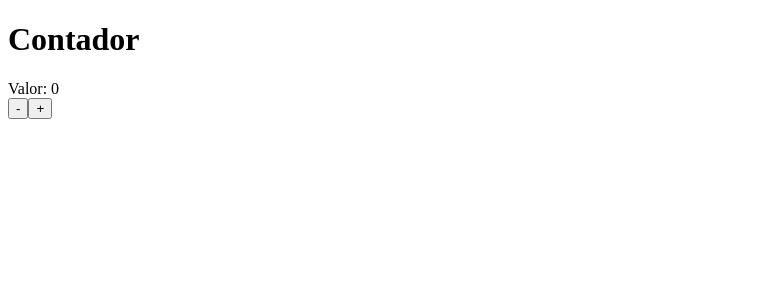
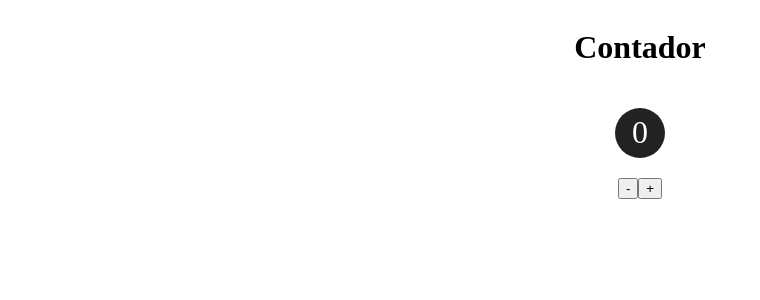
Before and after one commit to matheusrotta7/im-still-learning-react, a Next.js app: page /state/counter in a window 1280 px wide. Shown: the top 300 px of the page, without its empty margins (0-760 px from the left). Built offline with nearby package versions, Linux system fonts and the light colour scheme.

Commit message:
add component to show that if it has props that have state and they change, the component rerenders

```diff
--- /dev/null
+++ b/components/CounterDisplay.jsx
@@ -0,0 +1,18 @@
+export default function CounterDisplay(props) {
+    return (
+        <div style={{
+            height: "50px",
+            width: "50px",
+            borderRadius: "25px",
+            backgroundColor: "#222",
+            color: "#fff",
+            justifyContent: "center",
+            display: "flex",
+            alignItems: "center",
+            fontSize: "2rem",
+            margin: "20px"
+        }}>
+            {props.counter}
+        </div>
+    )
+}
--- a/pages/state/counter.jsx
+++ b/pages/state/counter.jsx
@@ -1,4 +1,5 @@
 import { useState } from "react"
+import CounterDisplay from "../../components/CounterDisplay"
 
 export default function counter() {
 
@@ -13,11 +14,19 @@ export default function counter() {
     }
 
     return (
-        <div>
+        <div style={{
+            display: "flex",
+            justifyContent: "center",
+            alignItems: "center",
+            flexDirection: "column"
+        }}>
             <h1>Contador</h1>
-            <div>Valor: {counter}</div>
-            <button onClick={decrementCounter}>-</button>
-            <button onClick={incrementCounter}>+</button>
+            <CounterDisplay counter={counter}/>
+            <div>
+                <button onClick={decrementCounter}>-</button>
+                <button onClick={incrementCounter}>+</button>
+
+            </div>
         </div>
     )
 }
```
